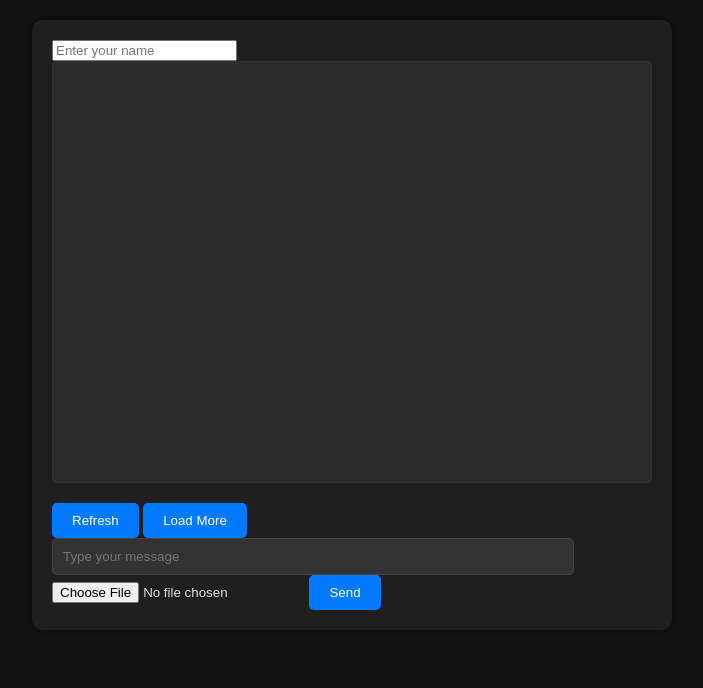
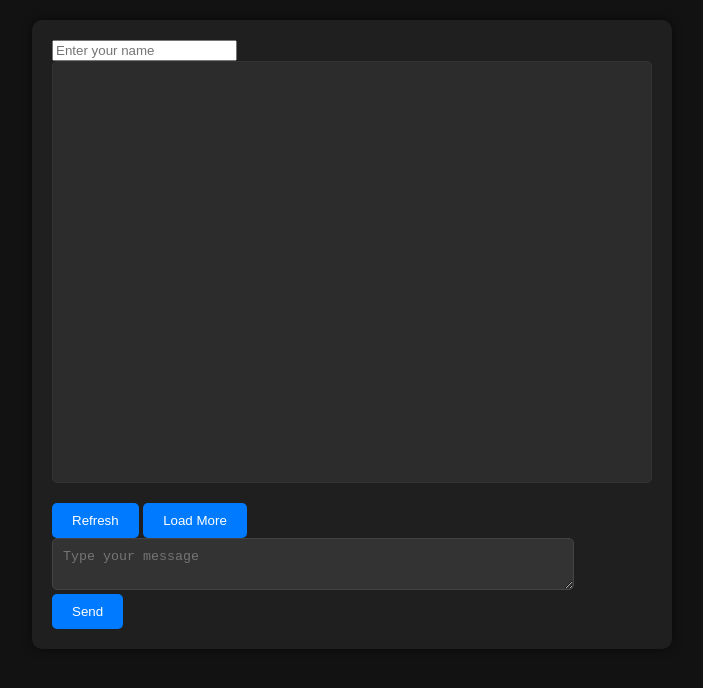
Before and after one commit to Fardad86/itexi, a plain HTML site: page index.html in a window 1280 px wide. Shown: the whole page, without its empty margins (288-991 px from the left). Drawn offline with nearby package versions, Linux system fonts and the light colour scheme; no server answers; a web font is replaced by a local one.

Commit message:
Update index.html

```diff
--- a/index.html
+++ b/index.html
@@ -13,15 +13,17 @@
         <div id="messages"></div>
         <button id="refresh">Refresh</button>
         <button id="load-more">Load More</button>
-        <input type="text" id="message-input" placeholder="Type your message">
-        <input type="file" id="image-input" accept="image/*">
-        <button id="send-message">Send</button>
+        <div class="message-input-container">
+            <textarea id="message-input" placeholder="Type your message"></textarea>
+            <button id="send-message">Send</button>
+        </div>
     </div>
     <!-- Load Supabase CDN before your script.js -->
     <script src="https://cdn.jsdelivr.net/npm/@supabase/supabase-js@2"></script>
     <script src="script.js"></script>
 </body>
 </html>
+
 
 
 <!-- <!DOCTYPE html>
```
